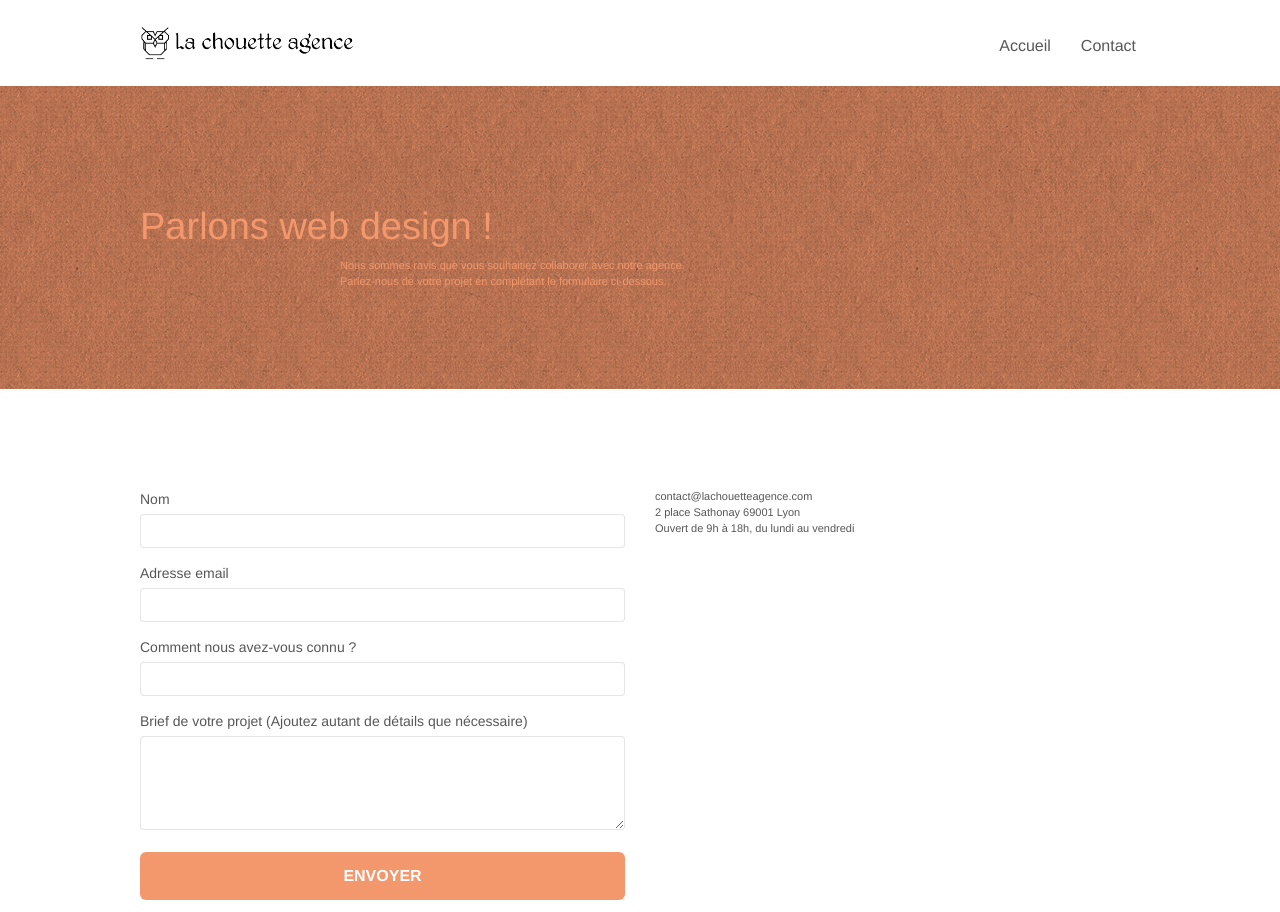
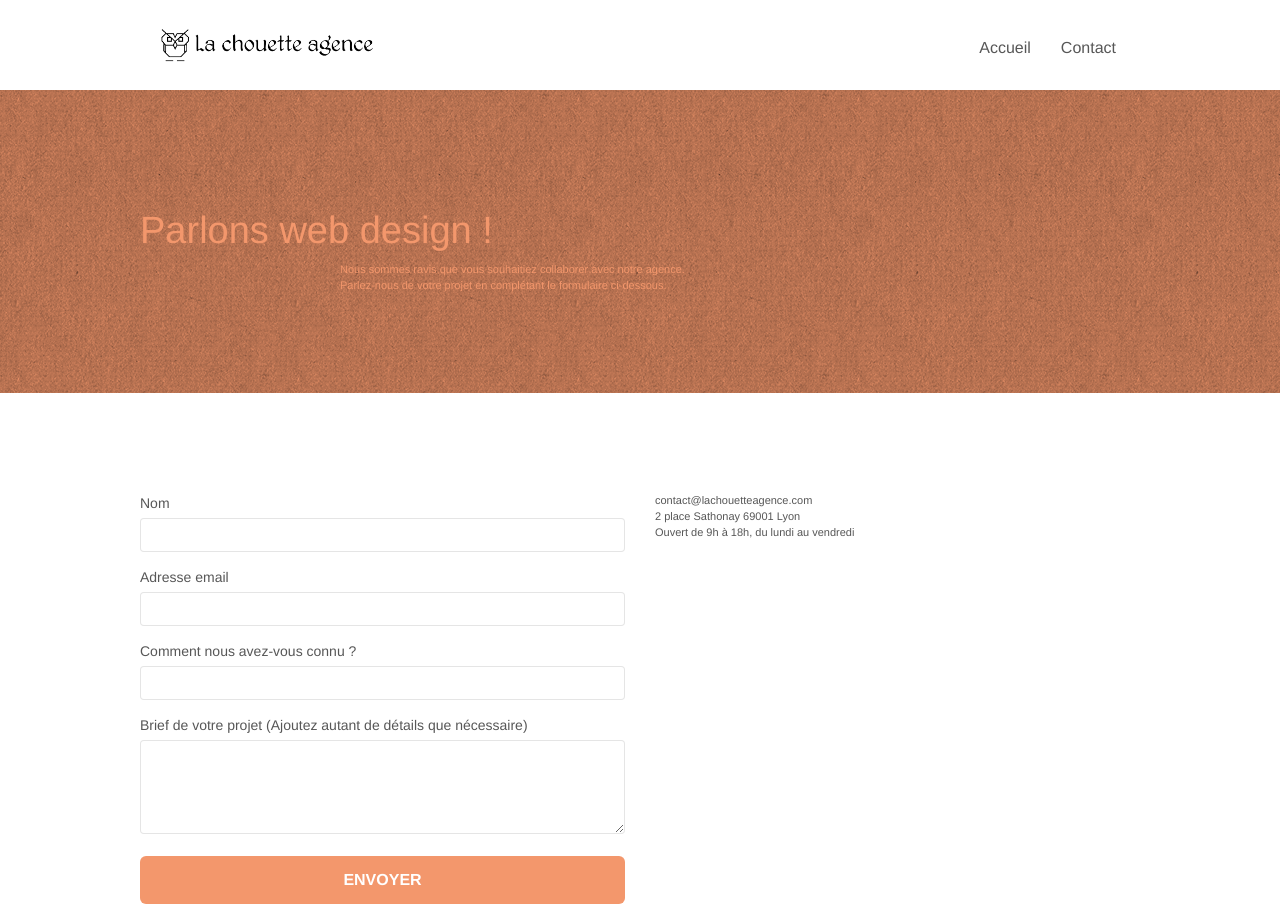
Before and after one commit to Leo31B/lachouetteagence, a plain HTML site: page contact.html in a window 1280 px wide. Shown: the top 912 px of the page. Drawn offline with Linux system fonts and the light colour scheme.

Commit message:
header finished

```diff
--- a/contact.html
+++ b/contact.html
@@ -1,5 +1,5 @@
 <!DOCTYPE html>
-<html lang="Default">
+<html lang="fr">
   <head>
     <meta charset="utf-8">
     <meta name="keywords" content="">
@@ -27,10 +27,8 @@
   <div class="page-container">
 
   <!-- Header -->
-  <div class="bloc l-bloc">
-    <div class="container bloc-sm">
-
-      <header class="navbar row">
+  <header class="header">
+    <div class="navbar row">
       <div class="navbar-header">
         <a class="navbar-brand" href="index.html">
           <img class="logo" src="img/la-chouette-agence.png" alt="Logo La chouette agence"/>
@@ -51,10 +49,8 @@
           </li>
         </ul>
       </div>
+    </div>
   </header>
-
-    </div>
-  </div>
 
   <!-- bloc-6 -->
   <div class="bloc bg-dots-bg bg-repeat bgc-atomic-tangerine d-bloc bloc-bg-texture texture-paper" id="bloc-6">
--- a/style.css
+++ b/style.css
@@ -32,7 +32,10 @@
 
 @media screen and (min-width: 768px) {
   .header {
-    padding: 20px 50px;
+    padding-top: 22px;
+    padding-bottom: 22px;
+    width: 75%;
+    margin: auto;
   }
 }
 
```
Lines whose indentation alone changed are shown as unchanged.
